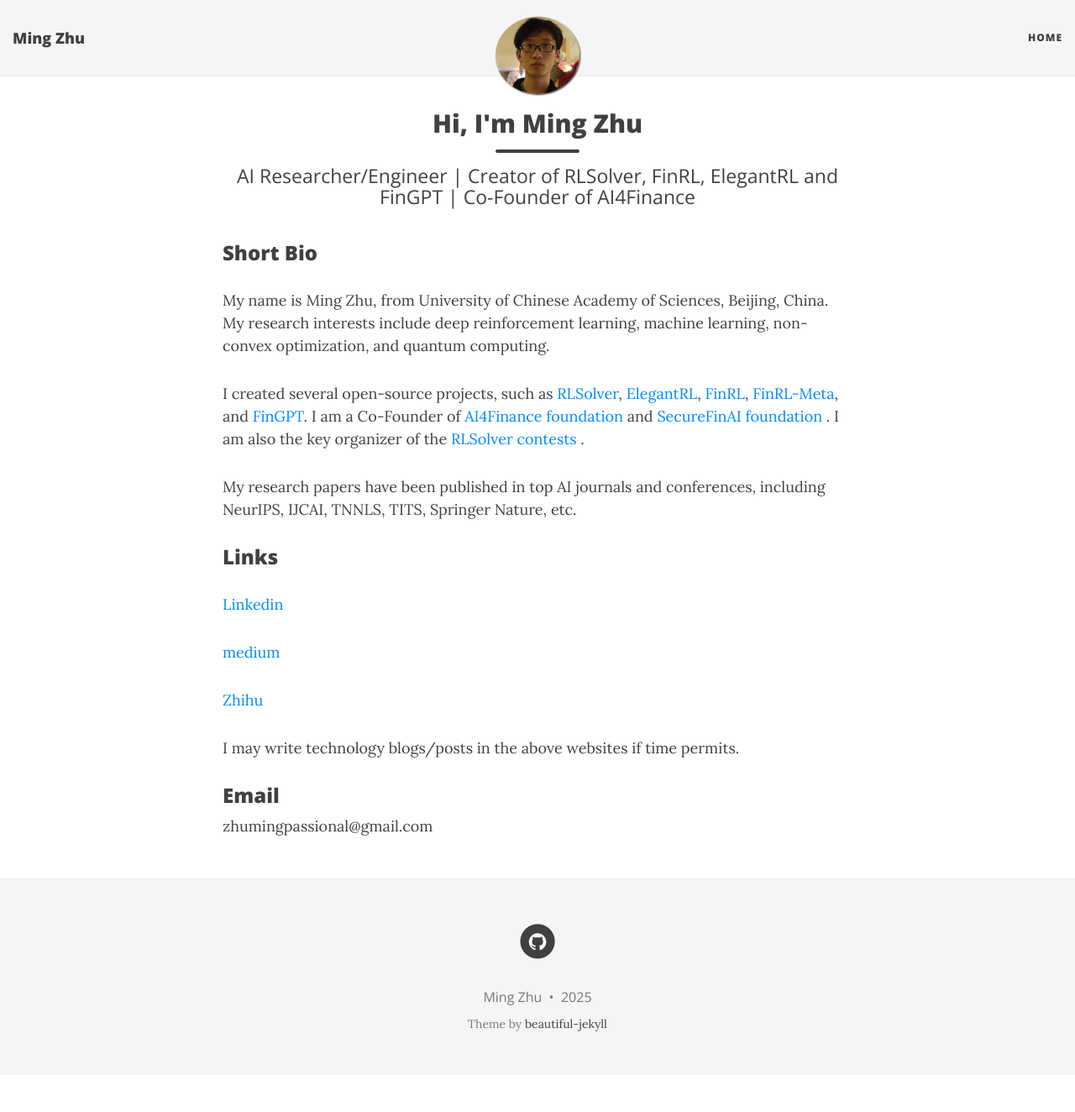
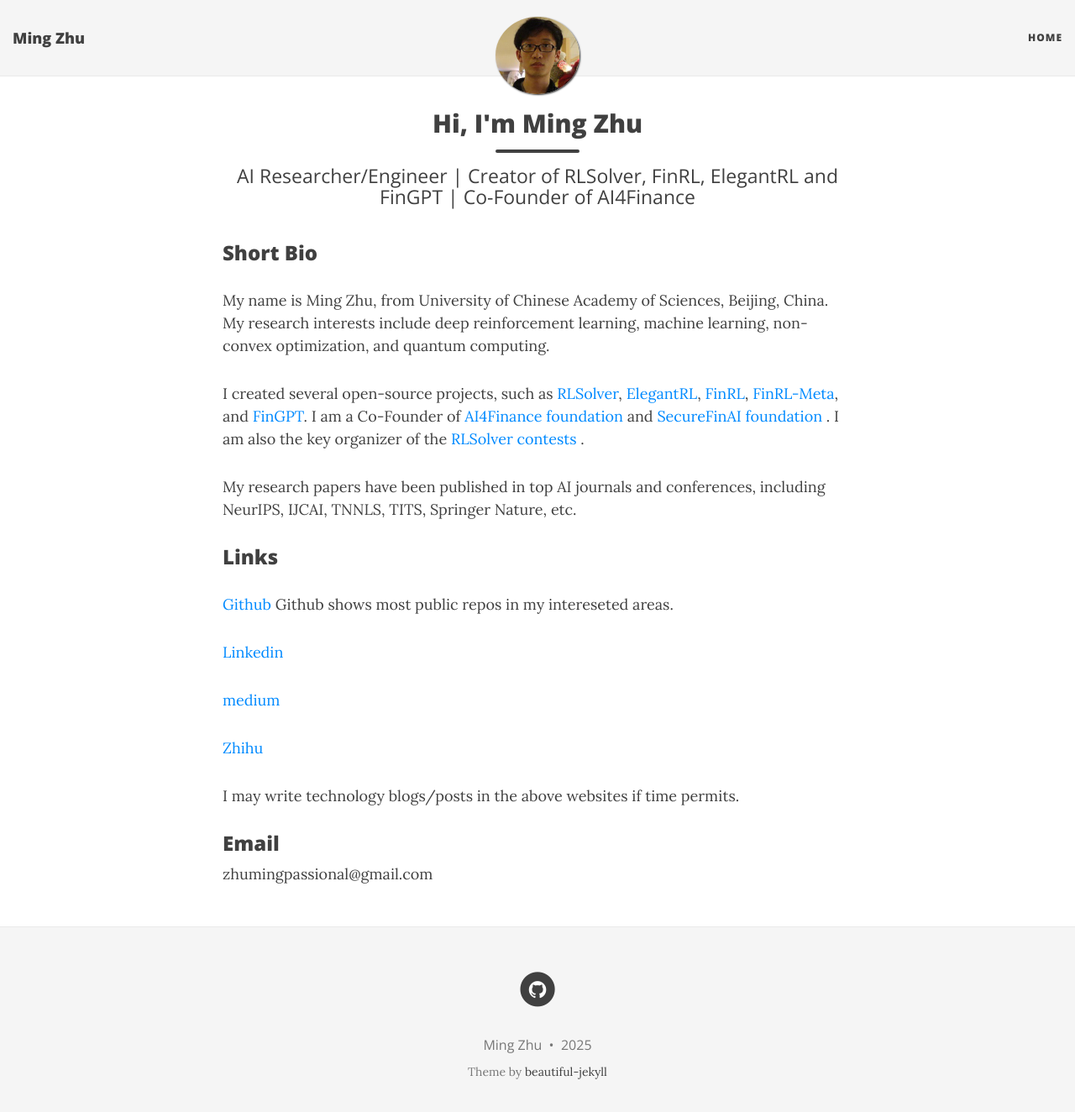
Before and after one commit to zhumingpassional/zhumingpassional.github.io, a Jekyll site: the page built from index.html, in a window 1280 px wide and 1337 px high. Shown: the top 1324 px of the window at 84% size. Built offline with Jekyll 4.4.1, drawn with Linux system fonts in a browser that asks for light colours; nearby versions of some CDN libraries; the list of posts is cut into pages by our own code.

Commit message:
Update index.html

```diff
--- a/index.html
+++ b/index.html
@@ -34,6 +34,12 @@
 <h3>Links</h3>
 
 <!--<p> Links-->
+
+<p>
+    <a href="https://github.com/zhumingpassional">Github </a>
+
+Github shows most public repos in my intereseted areas.
+
 <p>
     <a href="https://www.linkedin.com/in/ming-zhu-473438345/">Linkedin </a>
 
```
